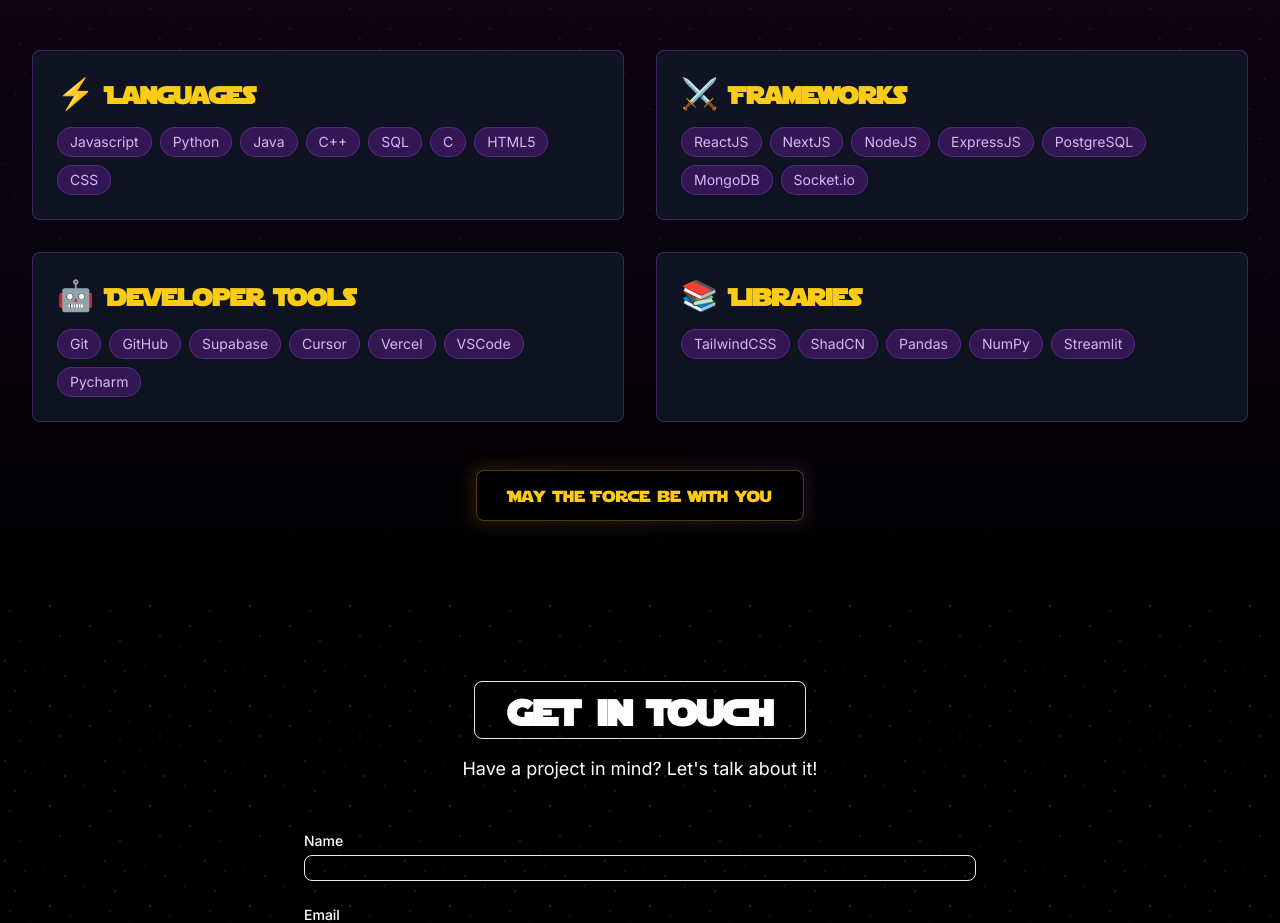
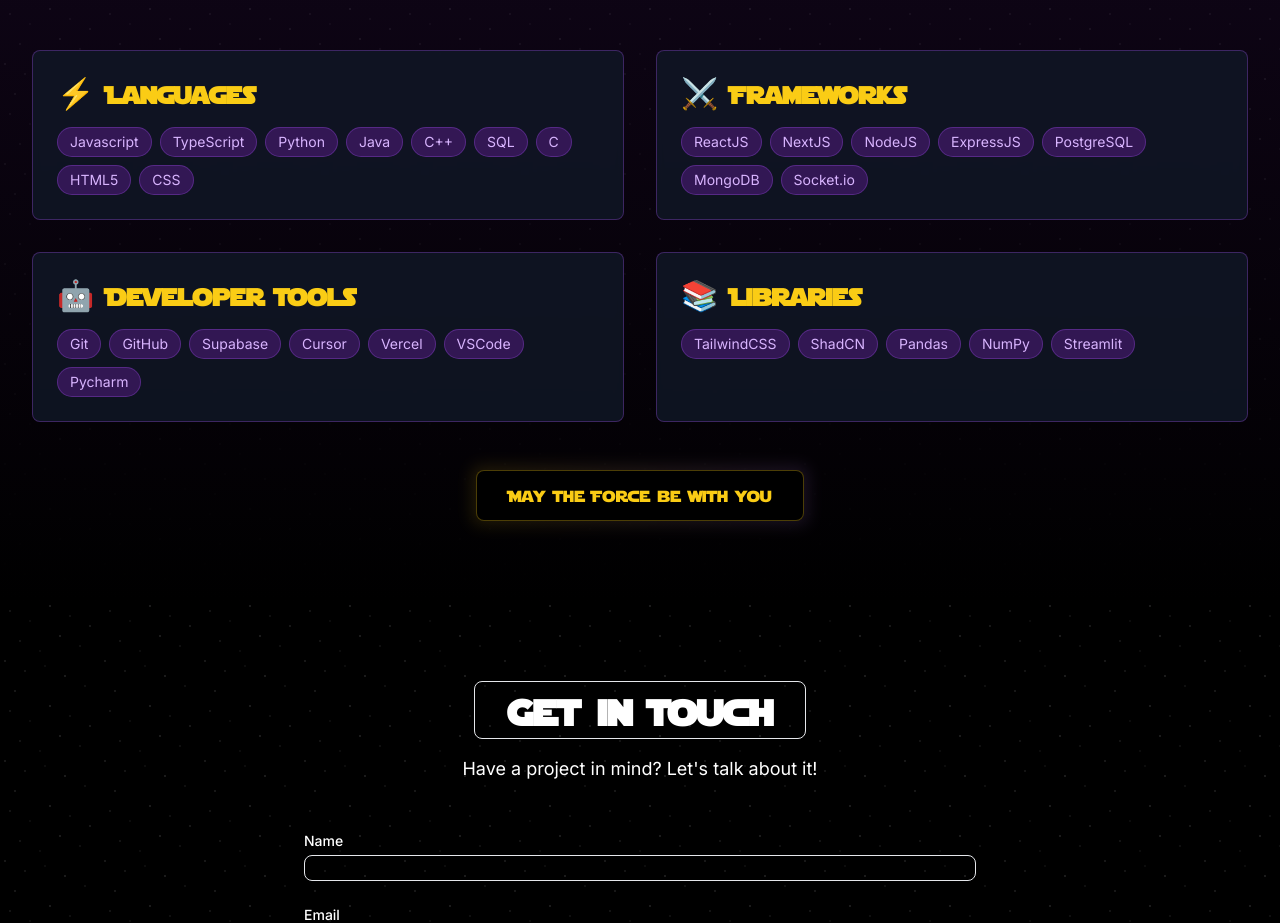
Before and after one commit to Dumbledorithm/portfolio, a Next.js app: page / in a window 1280 px wide. Shown: the part 2410-3333 px from the top of the page. Built offline with nearby package versions, Linux system fonts and the light colour scheme.

Commit message:
more skills

```diff
--- a/src/components/Skills.tsx
+++ b/src/components/Skills.tsx
@@ -9,7 +9,7 @@ interface Skill {
 const skills: Skill[] = [
   {
     category: "Languages",
-    items: ["Javascript", "Python", "Java", "C++", "SQL", "C","HTML5","CSS"],
+    items: ["Javascript","TypeScript", "Python", "Java", "C++", "SQL", "C","HTML5","CSS"],
     icon: "⚡"
   },
   {
```
